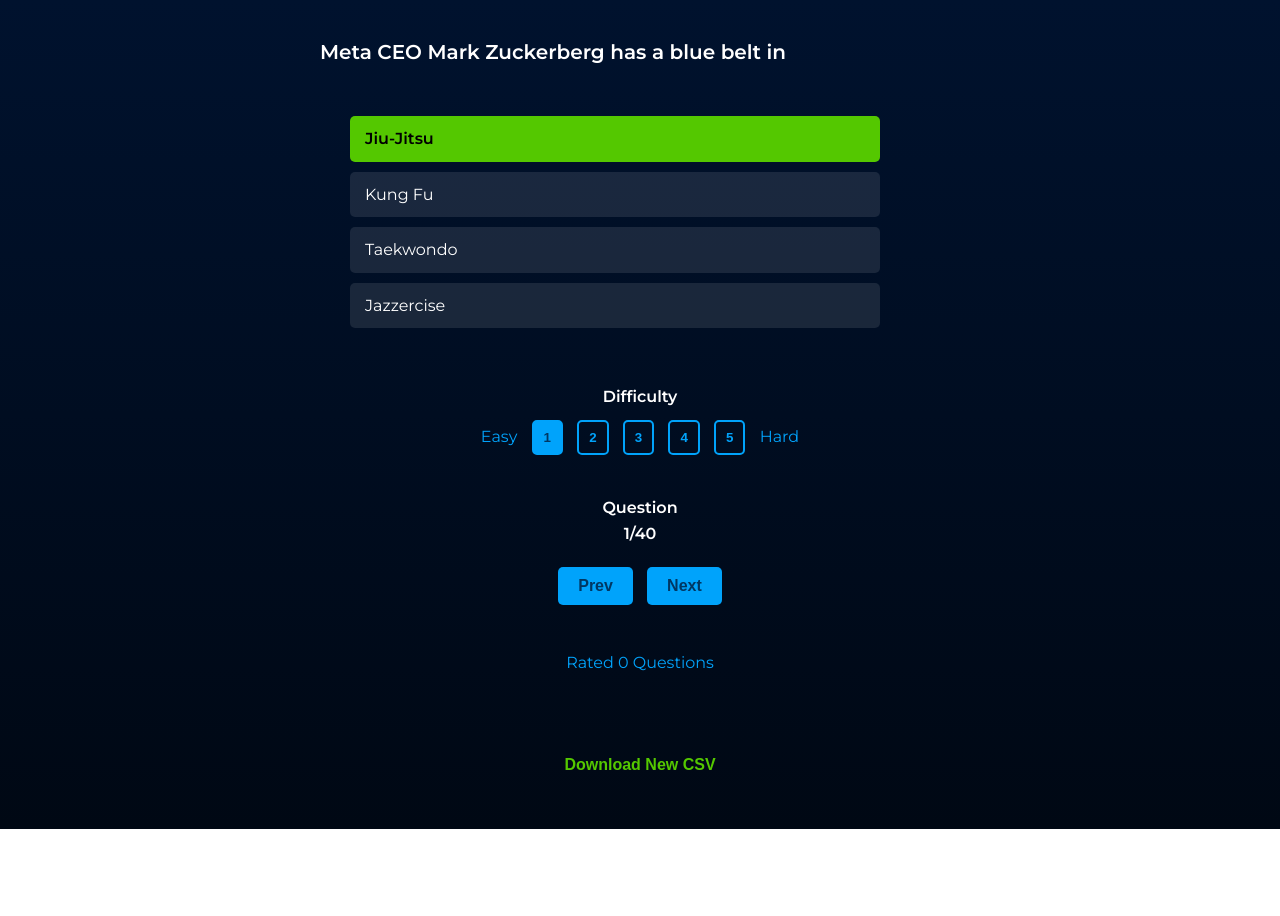
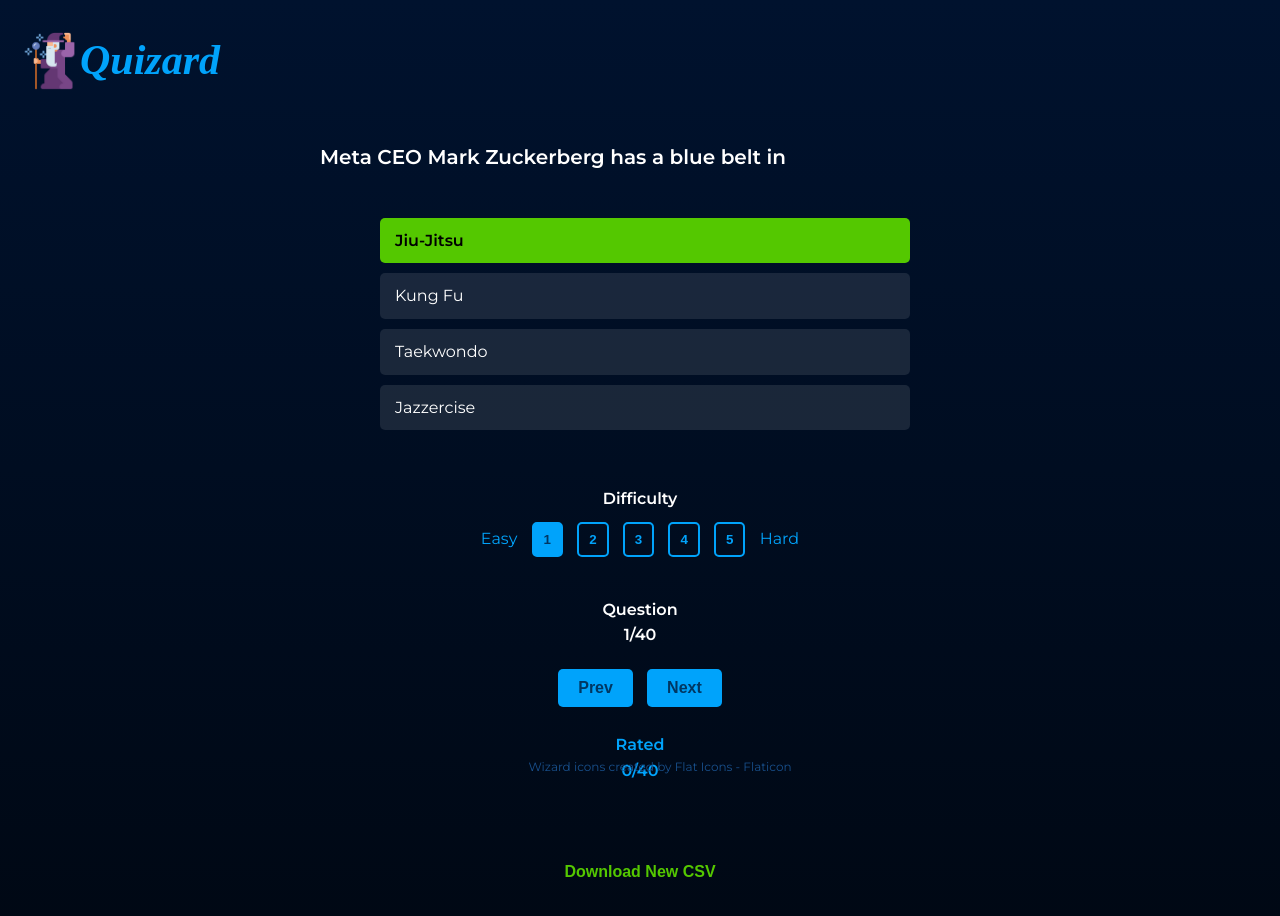
Before and after one commit to dalecampo/quizard, a plain HTML site: page index.html in a window 1280 px wide. Before the commit the page ends 829 px from the top, so only its background shows below. Drawn offline with Linux system fonts and the light colour scheme; a web font is replaced by a local one.

Commit message:
Update image directory and webpage styling

```diff
--- a/index.html
+++ b/index.html
@@ -5,18 +5,25 @@
         <meta name="viewport" content="width=device-width, initial-scale=1.0">
         <title>Quiz Brain Trust</title>
         <link href="https://fonts.googleapis.com/css2?family=Montserrat:wght@400;600;800&display=swap" rel="stylesheet">
+        <link rel="preconnect" href="https://fonts.googleapis.com">
+        <link href="https://fonts.googleapis.com/css2?family=Grenze:ital,wght@0,100;0,200;0,300;0,400;0,500;0,600;0,700;0,800;0,900;1,100;1,200;1,300;1,400;1,500;1,600;1,700;1,800;1,900&display=swap" rel="stylesheet">
         <link rel="stylesheet" href="style.css">
     </head>
     <body>
-
+        <header>
+            <span>
+                <img id="wizard-icon" src="01_Images/wizard.png" alt="wizard icon">
+                <h1>Quizard</h1>
+            </span>
+        </header>
         <div class="main-container">
 
             <!-- Question Container -->
             <div class="question-container">
-                <div id="question">Is this an example question?</div>
+                <div class="truncate-multiline" id="question">Is this an example question?</div>
                 <div class="answer-choice-container">
                     <div id="check-icon">
-                        <img src="Check Icon.svg" alt="Check Icon"/>
+                        <img src="01_Images/Check Icon.svg" alt="Check Icon"/>
                     </div>
                     <ul class="answer-choices">
                         <li>Answer Choice 1</li>
@@ -41,7 +48,7 @@
 
             <div class="question-count-section">
                 <label id="question-count-label">Question</label>
-                <p id="questionCount">1/10</p>
+                <p id="question-count">1/10</p>
             </div>
 
             <!-- Navigation Buttons -->
@@ -51,7 +58,8 @@
             </div>
 
             <div id="total-rated">
-                Rated <span id="difficulty-count">0</span> Questions
+                <label id="question-count-label">Rated</label>
+                <p id="difficulty-count">0/10</p>
             </div>
 
             <div class="download-button">
@@ -60,9 +68,12 @@
 
         </div>
 
+        <footer>
+            <a href="https://www.flaticon.com/free-icons/wizard" title="wizard icons">Wizard icons created by Flat Icons - Flaticon</a>
+        </footer>
         <script src="script.js"></script>
         <script>
-            let adminMode = false;
+            let adminMode = true;
 
             if (!adminMode) {
                 window.addEventListener('beforeunload', function (e) {
--- a/script.js
+++ b/script.js
@@ -31,6 +31,7 @@
     .then(text => {
       triviaQuestions = parseCSV(text);
       displayQuestion();
+      updateDifficultyCountDisplay();
       // Set up event listener for keyboard input
       document.addEventListener('keydown', handleKeydown);
     })
@@ -41,7 +42,7 @@
 function displayQuestion() {
   const questionElement = document.getElementById('question');
   const answerChoicesElement = document.getElementsByClassName('answer-choices')[0];
-  const questionCountElement = document.getElementById('questionCount');
+  const questionCountElement = document.getElementById('question-count');
 
   // Clear previous answer choices
   answerChoicesElement.innerHTML = '';
@@ -113,7 +114,7 @@
   document.getElementById(buttonId).classList.add('button-hover');
 }
 
-// Function to count the number of non-empty values in the 'NewDiff' column
+// Count the number of non-empty values in the 'NewDiff' column
 function countMarkedDifficulties() {
   let count = 0;
   triviaQuestions.forEach(function(question) {
@@ -125,16 +126,16 @@
   return count;
 }
 
-// Function to update the display of the count on the webpage
+// Update the display of the count on the webpage
 function updateDifficultyCountDisplay() {
   const count = countMarkedDifficulties();
   const countElement = document.getElementById('difficulty-count');
   if (countElement) {
-    countElement.textContent = `${count} of ${triviaQuestions.length}`;
+    countElement.textContent = `${count}/${triviaQuestions.length}`;
   }
 }
 
-// Function to move to the previous question
+// Move to the previous question
 function previousQuestion() {
   if (currentQuestionIndex > 0) {
     currentQuestionIndex -= 1;
@@ -142,7 +143,7 @@
   }
 }
 
-// Function to move to the next question
+// Move to the next question
 function nextQuestion() {
   if (currentQuestionIndex < triviaQuestions.length - 1) {
     currentQuestionIndex += 1;
@@ -150,7 +151,7 @@
   }
 }
 
-// Function to convert the triviaQuestions array back to CSV format
+// Convert the triviaQuestions array back to CSV format
 function arrayToCSV(array) {
   let headers = Object.keys(array[0]);
 
@@ -179,7 +180,7 @@
   return csvRows.join('\r\n');
 }
 
-// Function to download the updated CSV
+// Download the updated CSV
 function downloadCSV() {
     const csvContent = arrayToCSV(triviaQuestions);
     const blob = new Blob([csvContent], { type: 'text/csv;charset=utf-8;' });
@@ -195,7 +196,7 @@
     document.body.removeChild(link);
 }
 
-// Function to handle keydown events for marking difficulty with keyboard keys 1-5
+// Handle keydown events for marking difficulty with keyboard keys 1-5
 // and navigating questions with left and right arrow keys.
 function handleKeydown(event) {
   switch (event.key) {
@@ -219,7 +220,7 @@
   }
 }
 
-// Function to set up event listeners
+// Set up event listeners
 function setupEventListeners() {
   // Add click event listeners to the difficulty buttons
   for (let i = 1; i <= 5; i++) {
--- a/style.css
+++ b/style.css
@@ -18,15 +18,28 @@
     background: transparent;
 }
 
-#total-rated {
-    margin-top: 40px;
-    text-align: center;
+header span {
+    display: flex;
+    align-items: center;
+    margin-bottom: 20px;
+}
+
+#wizard-icon {
+    max-width: 60px;
+    max-height: 60px;
+}
+
+h1 {
+    font-family: 'Grenze';
+    font-size: 42px;
+    font-weight: 800;
+    font-style: italic;
     color: #00a3fb;
 }
 
 /* Main container */
 .main-container {
-    width: 90%;
+    width: 100%;
     max-width: 800px;
     padding: 20px;
     border-radius: 10px;
@@ -47,6 +60,17 @@
     height: 60px;
 }
 
+.truncate-multiline {
+    display: -webkit-box;
+    -webkit-line-clamp: 2; /* Number of lines you want to display */
+    -webkit-box-orient: vertical;
+    overflow: hidden;
+    text-overflow: ellipsis;
+    white-space: normal;
+    max-height: 3em; /* Based on line-height, this should allow for 2 lines */
+    line-height: 1.5em; /* Adjust line height as needed */
+}
+
 #check-icon {
     display: none;
     /* display: flex; */
@@ -57,6 +81,7 @@
 
 .answer-choice-container {
     display: flex;
+    justify-content: center;
     padding: 0px 100px;
 }
 
@@ -116,7 +141,11 @@
     text-align: center;
 }
 
-#difficulty-text, #question-count-label, #questionCount {
+#difficulty-text,
+#question-count-label,
+#question-count,
+#difficulty-count-label,
+#difficulty-count {
     font-size: 1rem;
     font-weight: 600;
     text-align: center;
@@ -126,12 +155,17 @@
     margin-bottom: 10px;
 }
 
-#questionCount {
+#question-count {
+    margin-top: 0px;
+}
+
+#difficulty-count {
     margin-top: 0px;
 }
 
 /* Difficulty selection */
 .difficulty-selection {
+    white-space: nowrap;
     margin-bottom: 40px;
     text-align: center;
 }
@@ -166,6 +200,14 @@
 /* Navigation buttons */
 .navigation-buttons {
     text-align: center;
+    white-space: nowrap;
+}
+
+
+#total-rated {
+    margin-top: 20px;
+    text-align: center;
+    color: #00a3fb;
 }
 
 /* Download button */
@@ -180,6 +222,7 @@
     font-weight: 600;
     border: none;
     margin-top: 30px;
+    white-space: nowrap;
 }
 
 #submit:hover {
@@ -190,9 +233,17 @@
     margin-top: 30px;
 }
 
-/* Footer */
 footer {
     text-align: center;
-    margin-top: 40px;
-    font-size: 0.9rem;
+    margin-bottom: 20px;
+    font-size: 0.75rem;
+    position: absolute;
+    bottom: 0;
+    width: 100%;
+    white-space: nowrap;
 }
+
+footer a {
+    color: #18508c;
+    text-decoration: none;
+}
```
Also changed, not shown: 01_Images/Check Icon.svg (renamed from Check Icon.svg), 01_Images/wizard.png (added).
